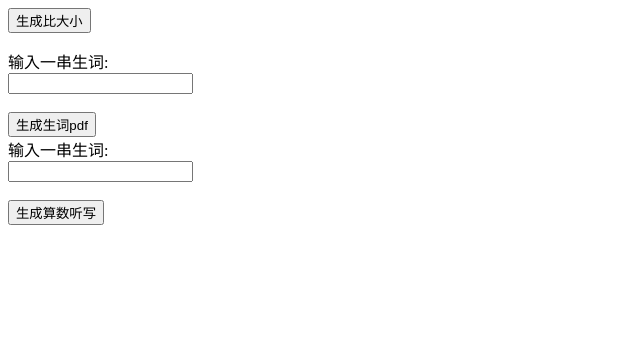
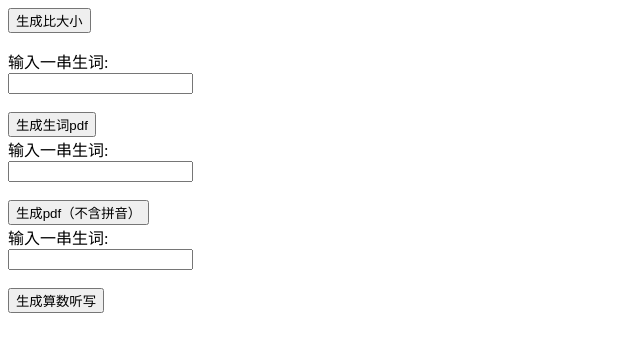
Before and after one commit to boybing/bzocr, a Flask app: page /v in a window 1280 px wide. Shown: the part 259-611 px from the top of the page, without its empty margins (0-640 px from the left). Run offline with Flask 3, Linux system fonts and the light colour scheme.

Commit message:
Update output.html

```diff
--- a/templates/output.html
+++ b/templates/output.html
@@ -32,6 +32,12 @@
                <input type="submit" value="生成生词pdf">
             </form>
 
+            <form action="/word1" method="POST">
+               <label for="input">输入一串生词:</label><br>
+               <input type="text" id="input" name="input"><br><br>
+               <input type="submit" value="生成pdf（不含拼音）">
+            </form>
+
 
             <form action="/mp3" method="POST">
                <label for="input">输入一串生词:</label><br>
```
